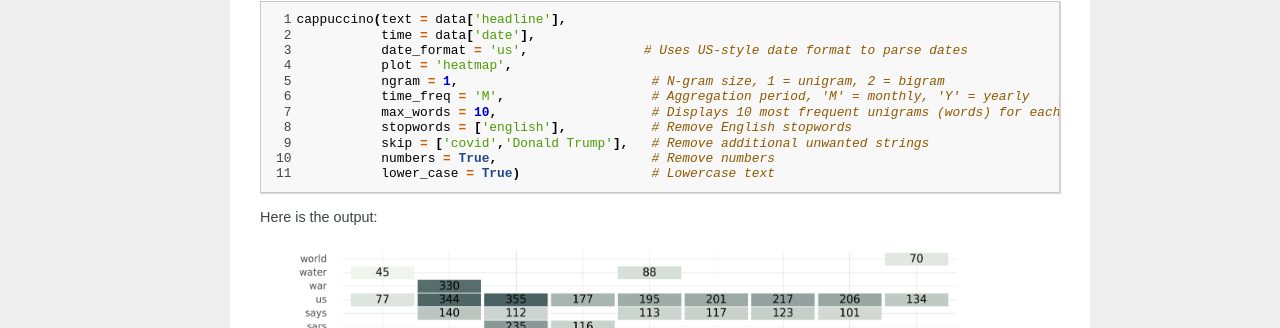
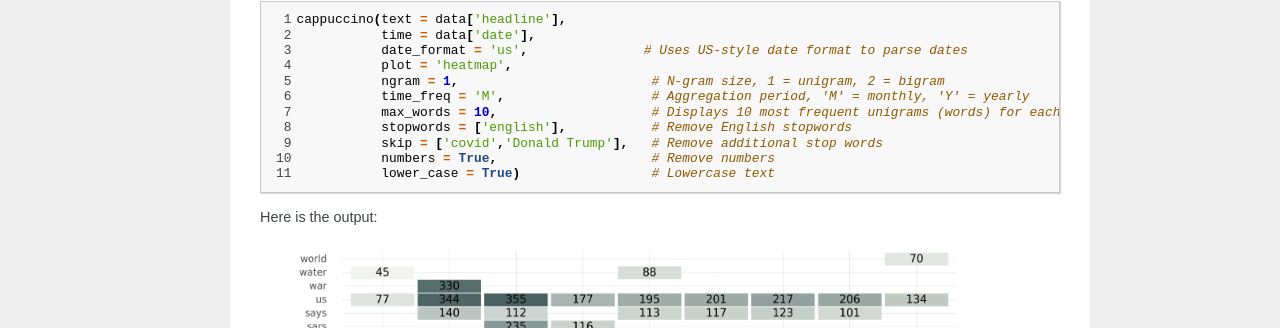
Before and after one commit to PetrKorab/Arabica, a Sphinx documentation site: the page built from docs/source/Heatmap.rst, in a window 1280 px wide. Shown: the part 811-1139 px from the top of the page. Built offline with Sphinx 7.4.7, drawn with Linux system fonts in a browser that asks for light colours; pages that are not in the unit, such as notebooks, are missing from menus.

Commit message:
Update Heatmap.rst

```diff
--- a/docs/source/Heatmap.rst
+++ b/docs/source/Heatmap.rst
@@ -66,7 +66,7 @@ It procceeds in this way:
               time_freq = 'M',                   # Aggregation period, 'M' = monthly, 'Y' = yearly
               max_words = 10,                    # Displays 10 most frequent unigrams (words) for each period
               stopwords = ['english'],           # Remove English stopwords
-              skip = ['covid','Donald Trump'],   # Remove additional unwanted strings
+              skip = ['covid','Donald Trump'],   # Remove additional stop words
               numbers = True,                    # Remove numbers
               lower_case = True)                 # Lowercase text
 
```
